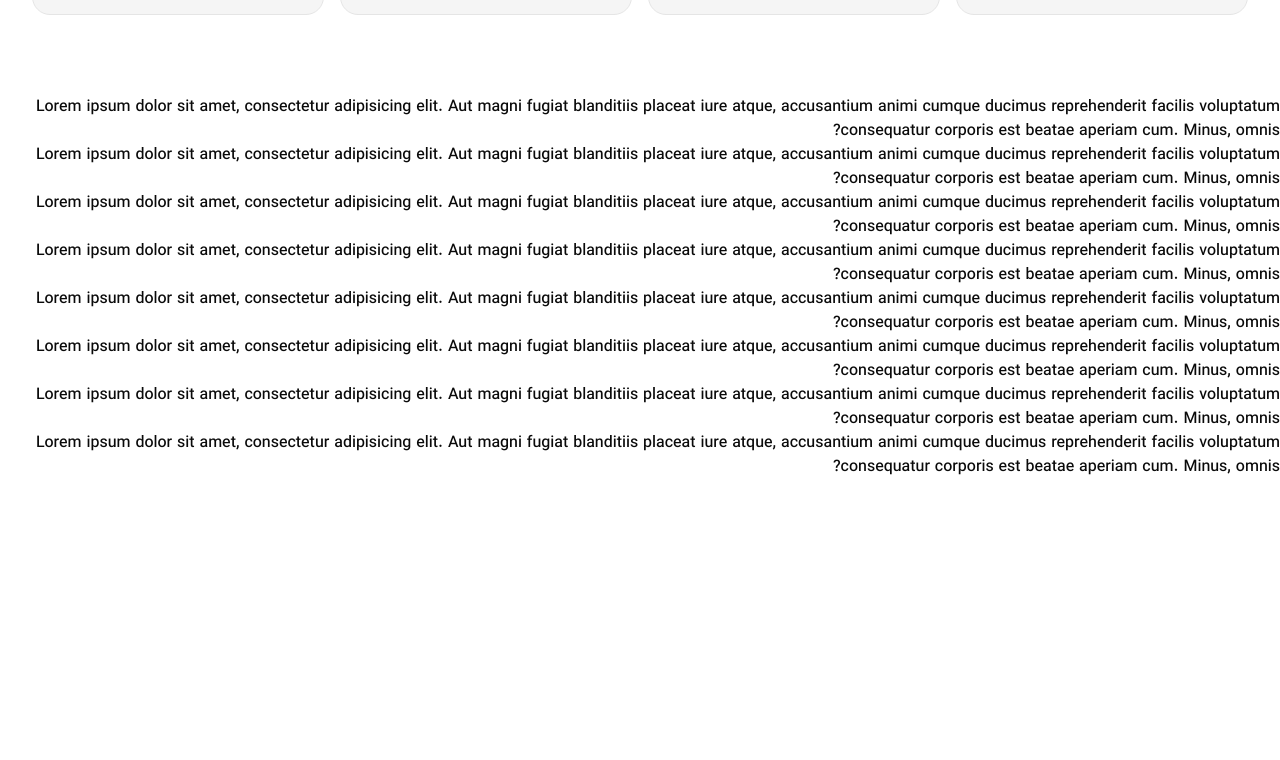
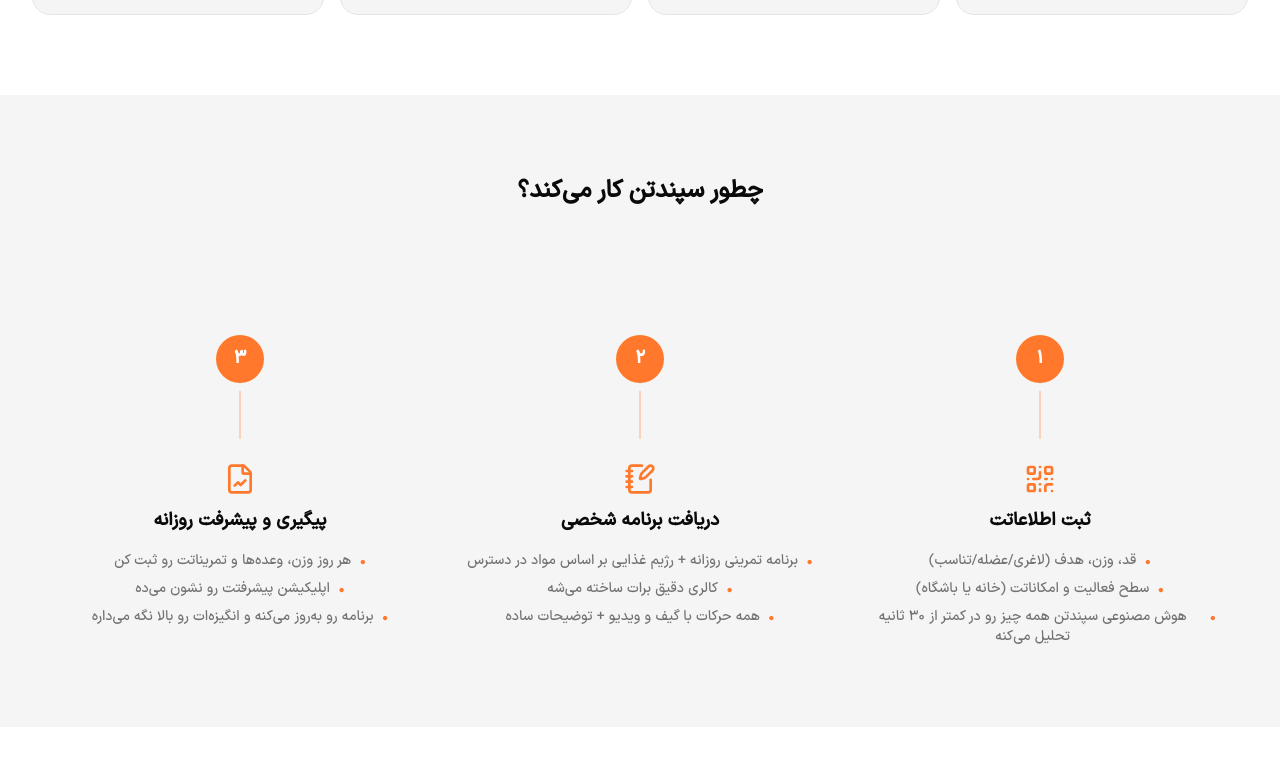
Before and after one commit to tcodt/sepandtan, a Next.js app: page / in a window 1280 px wide. Shown: the part 1120-1880 px from the top of the page. Before the commit the page ends 1599 px from the top, so only its background shows below. Built offline with nearby package versions, Linux system fonts and the light colour scheme.

Commit message:
feat: add usage section

```diff
--- a/app/page.tsx
+++ b/app/page.tsx
@@ -1,11 +1,13 @@
 import HeroSection from "@/components/common/hero-section";
 import Services from "@/components/common/services";
+import Usage from "@/components/common/usage";
 
 export default function Home() {
   return (
     <div>
       <HeroSection />
       <Services />
+      <Usage />
 
       <p>
         Lorem ipsum dolor sit amet, consectetur adipisicing elit. Aut magni
--- /dev/null
+++ b/components/common/steps.tsx
@@ -0,0 +1,128 @@
+import { FileChartLineIcon, NotebookPenIcon, QrCodeIcon } from "lucide-react";
+
+export default function Steps() {
+  const steps = [
+    {
+      number: "1",
+      icon: QrCodeIcon,
+      title: "ثبت اطلاعاتت",
+      details: [
+        "قد، وزن، هدف (لاغری/عضله/تناسب)",
+        "سطح فعالیت و امکاناتت (خانه یا باشگاه)",
+        "هوش مصنوعی سپندتن همه چیز رو در کمتر از ۳۰ ثانیه تحلیل می‌کنه",
+      ],
+    },
+    {
+      number: "2",
+      icon: NotebookPenIcon,
+      title: "دریافت برنامه شخصی",
+      details: [
+        "برنامه تمرینی روزانه + رژیم غذایی بر اساس مواد در دسترس",
+        "کالری دقیق برات ساخته می‌شه",
+        "همه حرکات با گیف و ویدیو + توضیحات ساده",
+      ],
+    },
+    {
+      number: "3",
+      icon: FileChartLineIcon,
+      title: "پیگیری و پیشرفت روزانه",
+      details: [
+        "هر روز وزن، وعده‌ها و تمریناتت رو ثبت کن",
+        "اپلیکیشن پیشرفتت رو نشون می‌ده",
+        "برنامه رو به‌روز می‌کنه و انگیزه‌ات رو بالا نگه می‌داره",
+      ],
+    },
+  ];
+
+  return (
+    <div className="w-full py-12 px-4 md:px-8">
+      <h2 className="sr-only">Steps</h2>
+
+      {/* Mobile View - Vertical */}
+      <div className="md:hidden space-y-8">
+        {steps.map((step, index) => {
+          const Icon = step.icon;
+          return (
+            <div key={index} className="flex gap-6">
+              {/* Number and Icon */}
+              <div className="flex flex-col items-center">
+                <div className="flex items-center justify-center w-12 h-12 rounded-full bg-primary text-white font-bold text-lg">
+                  {step.number}
+                </div>
+                {index < steps.length - 1 && (
+                  <div className="w-0.5 h-16 bg-primary/30 mt-2" />
+                )}
+              </div>
+
+              {/* Content */}
+              <div className="flex-1 pt-2">
+                <div className="flex items-center gap-3 mb-3">
+                  <Icon className="w-6 h-6 text-primary" />
+                  <h3 className="text-base font-bold text-popover-foreground">
+                    {step.title}
+                  </h3>
+                </div>
+                <ul className="space-y-2 mr-2">
+                  {step.details.map((detail, i) => (
+                    <li
+                      key={i}
+                      className="flex gap-2 text-muted-foreground text-sm"
+                    >
+                      <span className="text-primary font-bold mt-0.5">•</span>
+                      <span>{detail}</span>
+                    </li>
+                  ))}
+                </ul>
+              </div>
+            </div>
+          );
+        })}
+      </div>
+
+      {/* Desktop/Tablet View - Horizontal */}
+      <div className="hidden md:flex gap-8 lg:gap-12">
+        {steps.map((step, index) => {
+          const Icon = step.icon;
+          return (
+            <div key={index} className="flex-1">
+              <div className="flex flex-col h-full">
+                {/* Number and Icon */}
+                <div className="flex flex-col items-center mb-6">
+                  <div className="flex items-center justify-center w-12 h-12 rounded-full bg-primary text-white font-bold text-lg">
+                    {step.number}
+                  </div>
+                  {index < steps.length && (
+                    <div className="hidden lg:block w-0.5 h-12 bg-primary/30 mt-2" />
+                  )}
+                </div>
+
+                {/* Content */}
+                <div>
+                  <div className="flex flex-col items-center gap-3 mb-4 text-center">
+                    <Icon className="w-8 h-8 text-primary" />
+                    <h3 className="text-lg font-bold text-popover-foreground">
+                      {step.title}
+                    </h3>
+                  </div>
+                  <ul className="space-y-2">
+                    {step.details.map((detail, i) => (
+                      <li
+                        key={i}
+                        className="flex gap-2 text-muted-foreground text-sm text-center justify-center"
+                      >
+                        <span className="text-primary font-bold shrink-0">
+                          •
+                        </span>
+                        <span>{detail}</span>
+                      </li>
+                    ))}
+                  </ul>
+                </div>
+              </div>
+            </div>
+          );
+        })}
+      </div>
+    </div>
+  );
+}
--- /dev/null
+++ b/components/common/usage.tsx
@@ -0,0 +1,13 @@
+import React from "react";
+import Steps from "./steps";
+
+export default function Usage() {
+  return (
+    <section className="mb-12 p-4 md:p-8 bg-muted">
+      <h3 className="text-foreground md:text-2xl text-xl text-center font-semibold block mt-12 mb-20">
+        چطور سپندتن کار می‌کند؟
+      </h3>
+      <Steps />
+    </section>
+  );
+}
```
Also changed, not shown: 1 other file (tests, documents, lock files or other folders).
